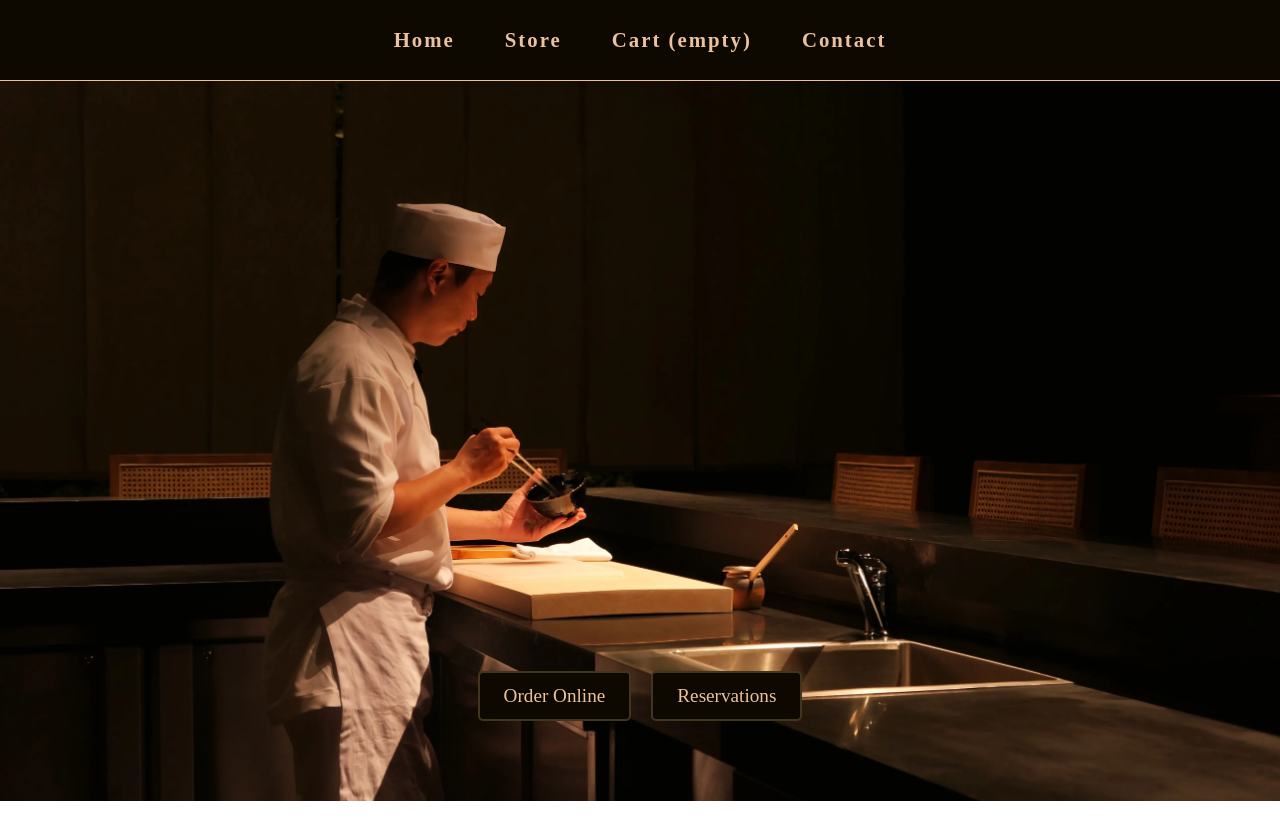
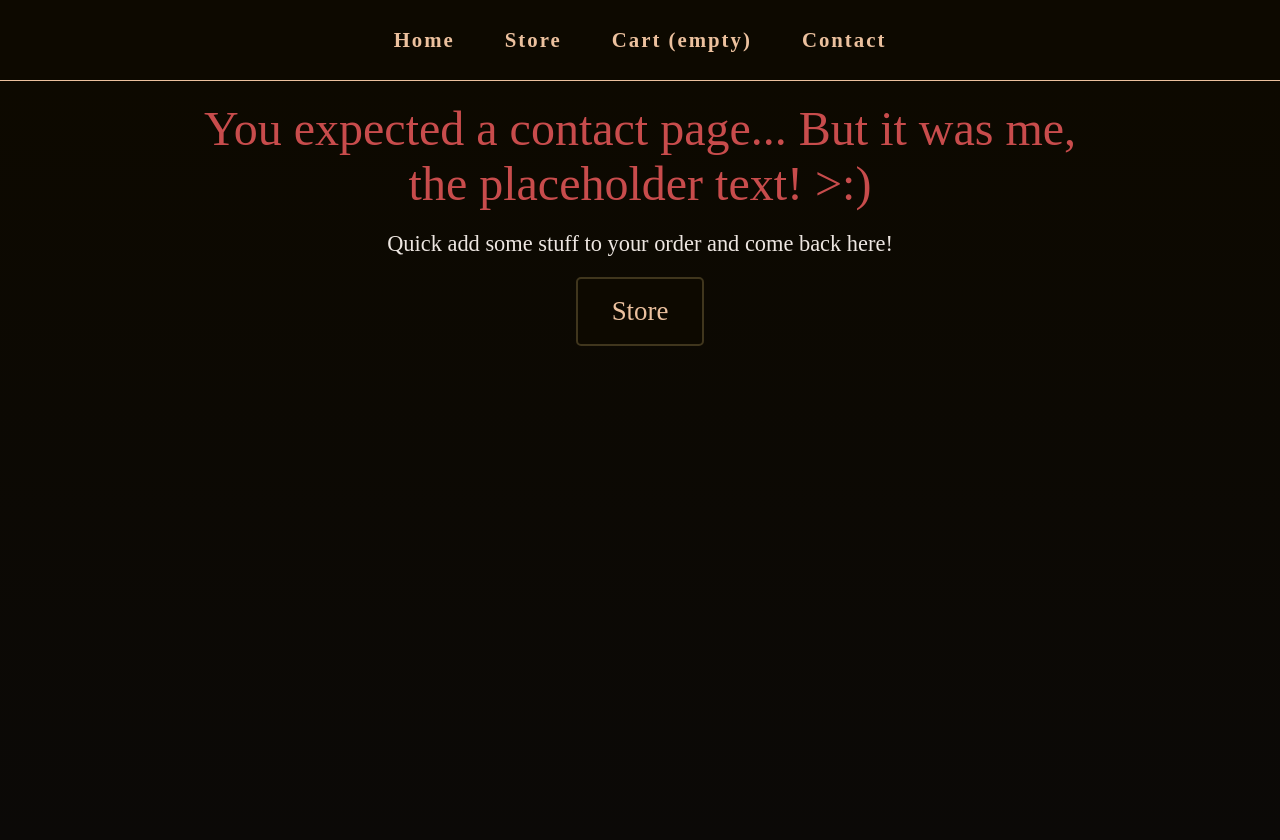
Before and after one commit to janaiscoding/shopping-cart, a React (Create React App) app: page /#/contact in a window 1280 px wide. Before the commit the page ends 801 px from the top, so only its background shows below. Built offline with nearby package versions, Linux system fonts and the light colour scheme.

Commit message:
Fix store link and empty conditional  container in contact page

```diff
--- a/src/pages/Contact.js
+++ b/src/pages/Contact.js
@@ -12,18 +12,16 @@ const Contact = ({ cart, totalPrice }) => {
         {cart.length === 0 ? (
           <div className="contact-go-to-store">
             Quick add some stuff to your order and come back here!
-            <button>
-              <Link to="/store"> Store </Link>
-            </button>
+              <Link to="/store" className="store-button"> Store </Link>
           </div>
         ) : (
           "However, just to practice some more props and state and stuff, here is some really cool info (im very sarcastic btw):"
         )}
       </div>
-      <div className="contact-cart-full">
         {cart.length === 0 ? (
           " "
         ) : (
+          <div className="contact-cart-full">
           <div className="contact-order-info">
             Your order costs a total of ${totalPrice} and it consists of:
             <div className="order-list">
@@ -43,8 +41,8 @@ const Contact = ({ cart, totalPrice }) => {
               Hope you enjoy your imaginary meal teehee!<br />
               Oh and yeah, I totally got lazy on the styling... for now.
           </div>
+          </div>
         )}
-      </div>
     </div>
   );
 };
--- a/src/utilities/App.js
+++ b/src/utilities/App.js
@@ -1,6 +1,6 @@
 /* eslint-disable react-hooks/exhaustive-deps */
 import React, { useState, useEffect } from "react";
-import { Route, Routes, BrowserRouter } from "react-router-dom";
+import { Route, Routes, HashRouter } from "react-router-dom";
 import data from "../products/data";
 import Navbar from "./Navbar";
 import Home from "../pages/Home";
@@ -69,7 +69,7 @@ const App = () => {
   }, [cart]);
 
   return (
-    <BrowserRouter>
+    <HashRouter>
       <Navbar totalQuant={totalQuant} />
       <Routes>
         <Route exact path="/" element={<Home />} />
@@ -100,7 +100,7 @@ const App = () => {
           element={<Contact cart={cart} totalPrice={totalPrice} />}
         />
       </Routes>
-    </BrowserRouter>
+    </HashRouter>
   );
 };
 
```
